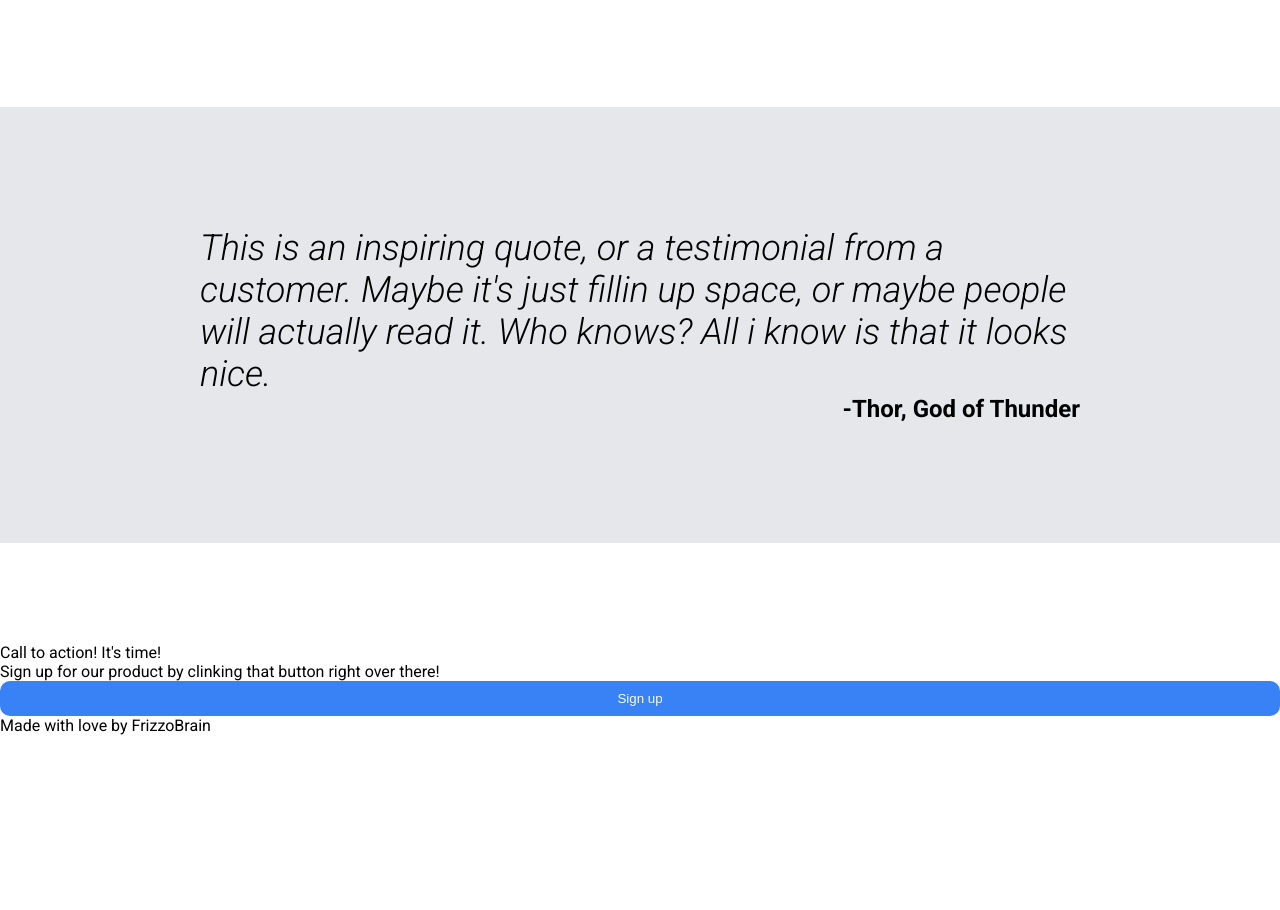
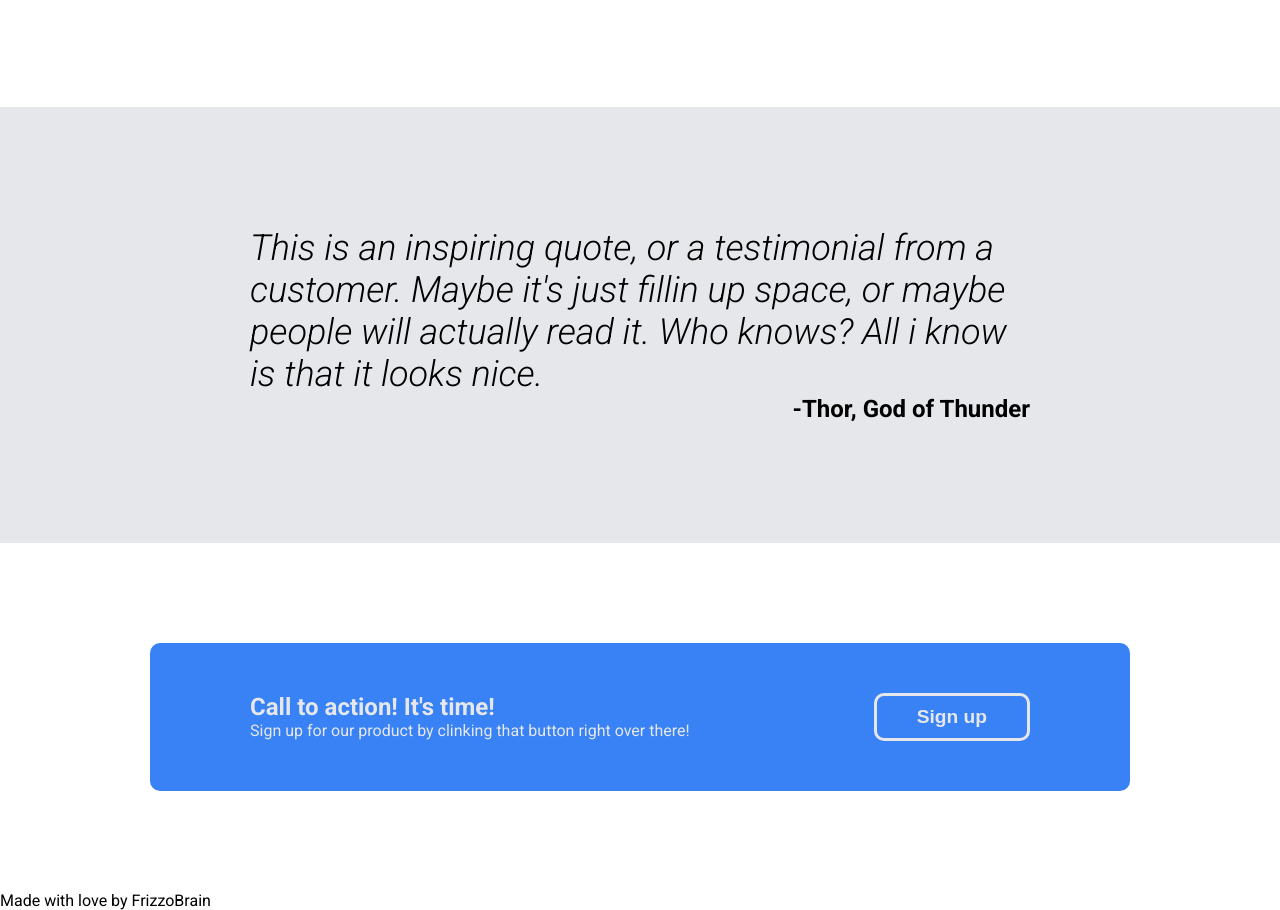
Before and after one commit to frizzobrain/Odin-landing, a plain HTML site: page index.html in a window 1280 px wide. Shown: the part 916-1826 px from the top of the page. Before the commit the page ends 1651 px from the top, so only its background shows below. Drawn offline with Linux system fonts and the light colour scheme.

Commit message:
Style cta section

```diff
--- a/index.html
+++ b/index.html
@@ -25,7 +25,7 @@
             <button>Sign up</button>
         </div>
         <img src="./imgs/500x300.svg" alt="img" style="width: auto; height: auto;">
-        </div>
+    </div>
     <div class="informations">
        <div class="title">Some random information.</div>
        <div class="cardcontainer">
@@ -52,7 +52,7 @@
         <div class="author">-Thor, God of Thunder</div>
     </div>
     <div class="cta">
-        <div class="ctaleft"></div>
+        <div class="ctaleft">
             <div class="ctatitle">Call to action! It's time!</div>
             <div class="ctadescr">Sign up for our product by clinking that button right over there!</div>
         </div>
@@ -60,7 +60,5 @@
     </div>
     <div class="footer">Made with love by FrizzoBrain</div>
 
-
-
 </body>
 </html>
--- a/style.css
+++ b/style.css
@@ -62,7 +62,7 @@ button{
 
 .informations{
     text-align: center;
-    padding: 10px 200px;
+    padding: 10px 250px;
     margin-bottom: 100px;
 }
 
@@ -91,9 +91,9 @@ button{
 
 .quote{
     background-color: #e5e7eb;
-    padding: 120px 200px;
-    margin-bottom: 100px;
+    padding: 120px 250px;
    }
+
 .textquote{
     font-size: 36px;
     font-weight: 300;
@@ -105,3 +105,29 @@ button{
     font-size: x-large;
     font-weight: bold;
 }
+
+.cta{
+    display: flex;
+    background-color: #3882f6;
+    margin: 100px 150px;
+    padding: 50px 100px;
+    justify-content: space-between;
+    border-radius: 10px;
+}
+.ctaleft{
+    display: block;
+    color: #e5e7eb;
+    width: 60%;
+}
+.ctatitle{
+    font-size: x-large;
+    font-weight: bold;
+}
+
+.cta button{
+    background-color: #3882f6;
+    color: #e5e7eb;
+    border: solid 3px #e5e7eb;
+    font-size: larger;
+    font-weight: bold;
+}
```
